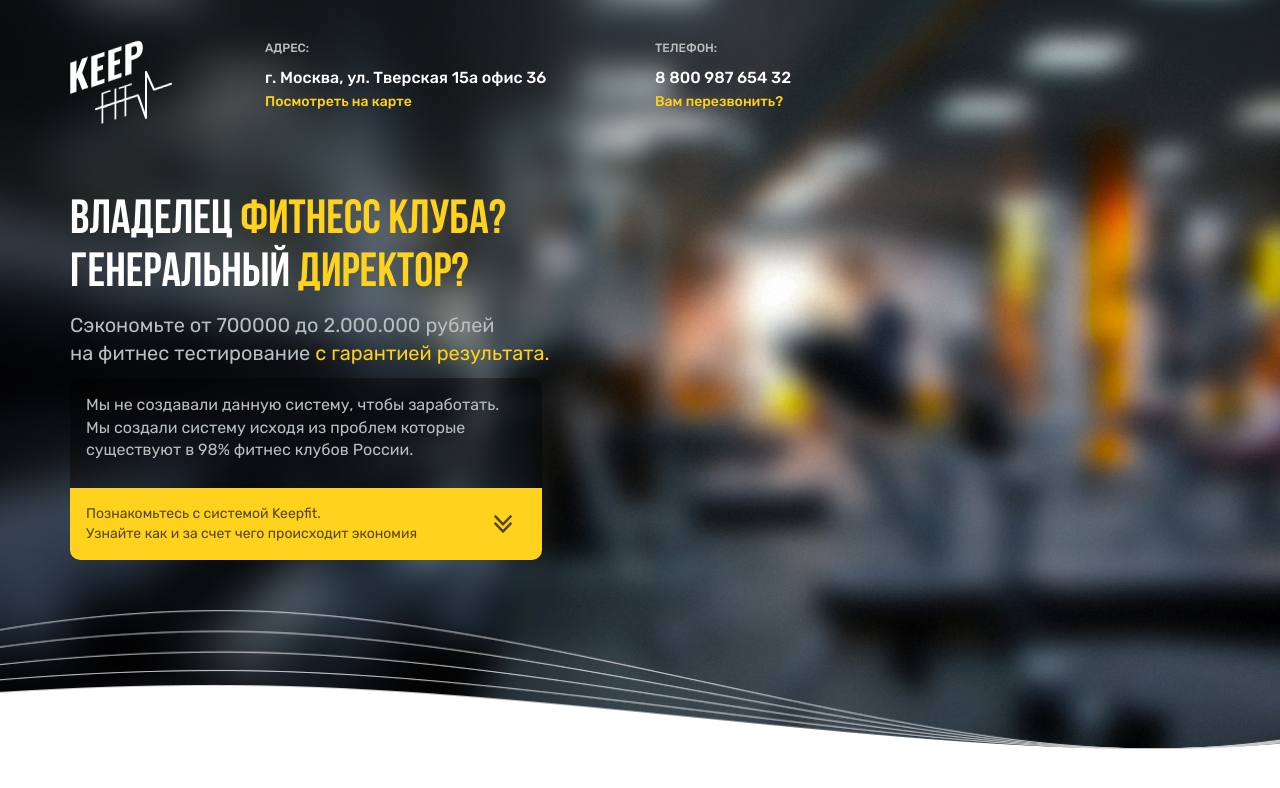
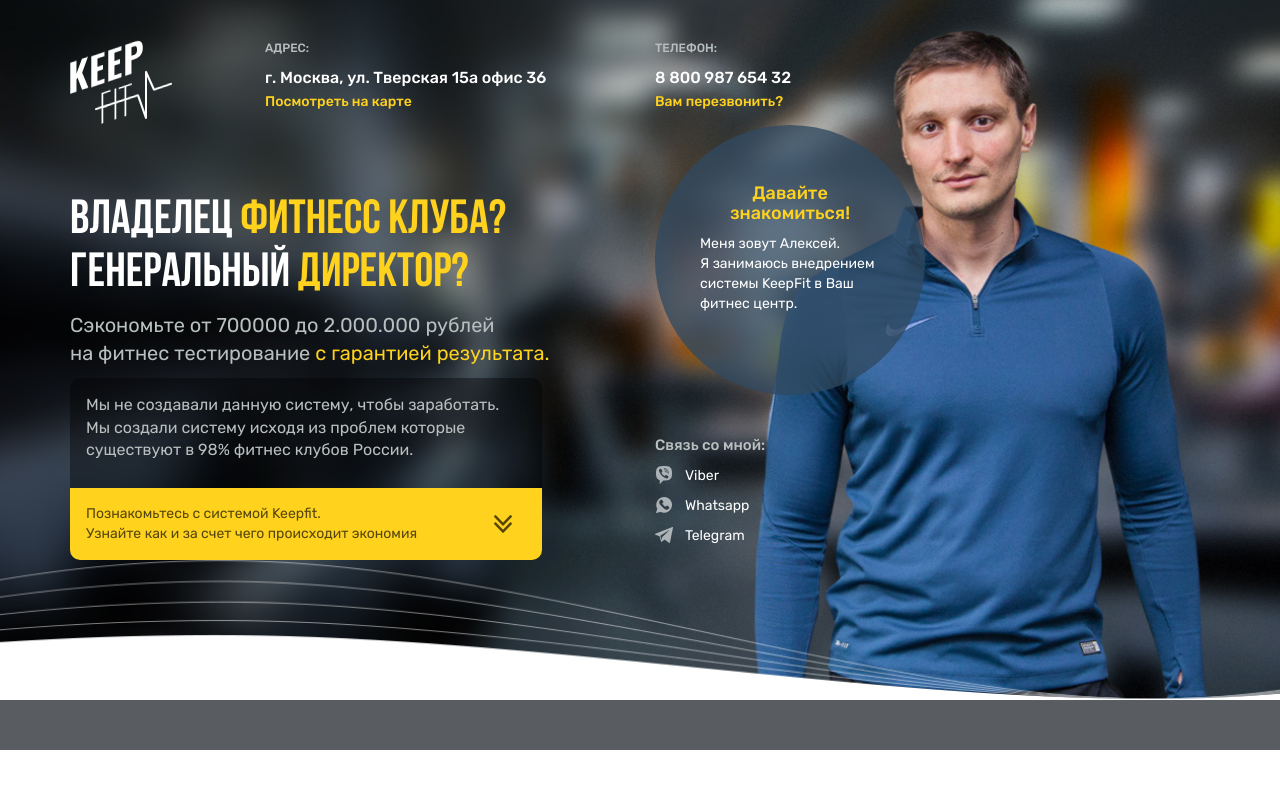
Before and after one commit to andrewSushko1997/andrewSushko1997.github.io, a plain HTML site: page keepFit/src/index.html in a window 1280 px wide. Drawn offline with nearby package versions, Linux system fonts and the light colour scheme; a script that the page names is missing.

Commit message:
Add files via upload

```diff
--- a/keepFit/src/index.html
+++ b/keepFit/src/index.html
@@ -31,6 +31,7 @@
   <body>
 
     <main class="main">
+
     	<div class="container">
     		<div class="row">
     			<div class="col-lg-2">
@@ -72,8 +73,28 @@
 							</div>
     				</div>
     			</div>
+    			<div class="col-lg-4">
+    				<div class="main-name">
+    					<div class="main-name-info">
+    						<h3>Давайте <br>знакомиться!</h3>
+    						<p>Меня зовут Алексей. <br>
+								Я занимаюсь внедрением <br>
+								системы KeepFit в Ваш <br>
+								фитнес центр.
+								</p>
+    					</div>
+    				</div>
+    				<div class="main-contacts">
+    					<p>Связь со мной:</p>
+    					<a href="#" class="viber">Viber</a> <br>
+    					<a href="#" class="whatsapp">Whatsapp</a> <br>
+    					<a href="#" class="telegram">Telegram</a> <br>
+    				</div>
+
+    			</div>
     		</div>
     	</div>
+
     </main>
 
     <!-- Bootstrap core JavaScript
--- a/keepFit/src/less/style.less
+++ b/keepFit/src/less/style.less
@@ -50,9 +50,12 @@ a, button {
 /* Main */
 
 .main {
-	background: #000 url(../img/main-bg.jpg) center no-repeat;
+	background: #595d62 url(../img/bg.jpg) center -5rem no-repeat;
 	background-size: cover;
 	padding: 4rem 0;
+	position: relative;
+
+
 	&-adress {
 		.medium();
 		color: @light;
@@ -140,4 +143,68 @@ a, button {
 			}
 		}
 	}
+	&-name {
+		background-color: rgba(48, 73, 97, 0.78);
+		position: relative;
+		width: 270px;
+		height: 270px;
+		border-radius: 50%;
+		&-info {
+			position: absolute;
+			top: 50%;
+			left: 50%;
+			transform: translate(-50%, -60%);
+			min-width: 18rem;
+			h3 {
+				text-align: center;
+				color: @icons-color;
+				font-size: 1.8rem;
+			}
+			p {
+				color: @light;
+				font-size: 1.4rem;
+			}
+		}
+	}
+	&-contacts {
+		margin-top: 4rem;
+		p {
+			.medium();
+			color: @p-color;
+			font-size: 1.5rem;
+		}
+		a {
+			display: inline-block;
+			margin-bottom: 1rem;
+			position: relative;
+			margin-left: 3rem;
+			color: @light;
+			&:hover {
+				text-decoration: none;
+				color: darken(@light, 20%);
+			}
+			&:before {
+				content: '';
+				position: absolute;
+				left: -3rem;
+				width: 18px;
+				height: 18px;
+			}
+		}
+		.viber {
+			&:before {
+				background: url(../img/viber.png) center no-repeat;
+			}
+		}
+		.whatsapp {
+			&:before {
+				background: url(../img/whats.png) center no-repeat;
+			}
+		}
+		.telegram {
+			&:before {
+				background: url(../img/telegram.png) center no-repeat;
+			}
+		}
+	}
 }
```
Also changed, not shown: keepFit/src/css/style.css, keepFit/src/img/bg.jpg (added), keepFit/src/img/lines.png (added), keepFit/src/img/telegram.png (added), keepFit/src/img/viber.png (added), keepFit/src/img/whats.png (added).
